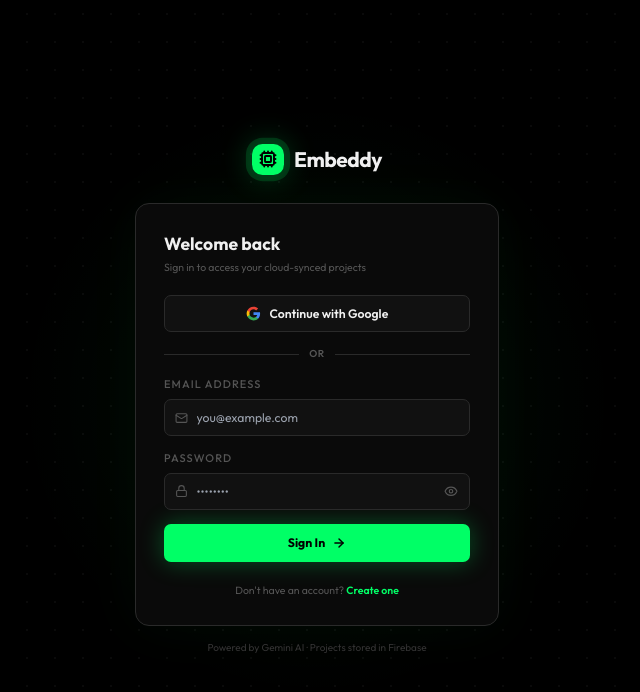
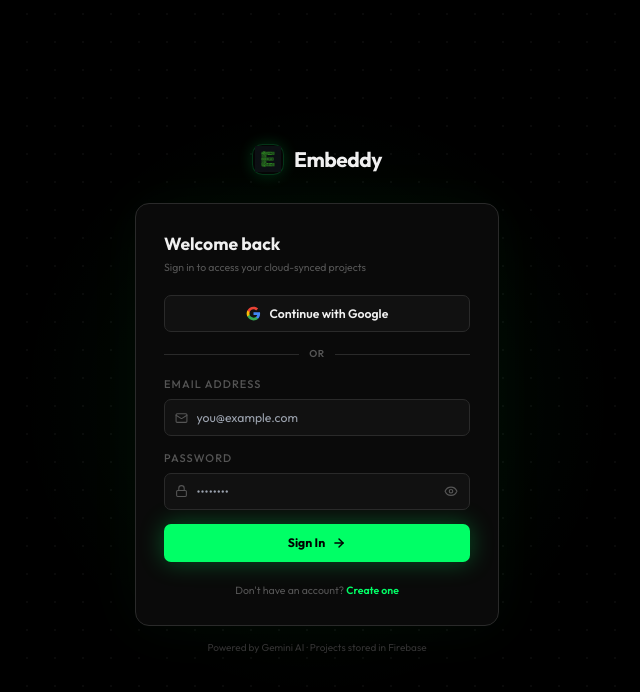
Before and after one commit to gavesh-uhh/embeddy, a Next.js app: page /auth/login in a window 1280 px wide. Shown: the top 692 px of the page, without its empty margins (323-963 px from the left). Built offline with nearby package versions, Linux system fonts and the light colour scheme; no server answers.

Commit message:
style: Use custom glowing logo image on login and register pages, and remove unused Cpu imports

```diff
--- a/src/app/auth/login/page.tsx
+++ b/src/app/auth/login/page.tsx
@@ -9,7 +9,7 @@
   signInWithPopup,
   googleProvider,
 } from "@/lib/firebase";
-import { Cpu, Mail, Lock, ArrowRight, Loader2, ShieldAlert, Eye, EyeOff } from "lucide-react";
+import { Mail, Lock, ArrowRight, Loader2, ShieldAlert, Eye, EyeOff } from "lucide-react";
 
 const inputStyle = {
   background: "var(--surface-raised)",
@@ -174,8 +174,8 @@
   return (
     <div className="fade-up">
       <div className="flex items-center gap-3 mb-8 justify-center">
-        <div className="w-9 h-9 rounded-xl flex items-center justify-center hero-icon" style={{ background: "var(--accent)", color: "#000" }}>
-          <Cpu size={18} strokeWidth={2.5} />
+        <div className="w-9 h-9 rounded-xl border border-[#00ff6630] bg-[#050505] shadow-[0_0_15px_rgba(0,255,102,0.18)] flex items-center justify-center p-0.5">
+          <img src="/icon.png" alt="Embeddy" className="w-full h-full object-contain" />
         </div>
         <span className="font-bold text-2xl tracking-tight" style={{ fontFamily: "Outfit, sans-serif", color: "var(--text-primary)" }}>
           Embeddy
--- a/src/app/auth/register/page.tsx
+++ b/src/app/auth/register/page.tsx
@@ -11,7 +11,7 @@
   updateProfile,
 } from "@/lib/firebase";
 import {
-  Cpu, Mail, Lock, User, ArrowRight, Loader2, ShieldAlert, CheckCircle2, Eye, EyeOff,
+  Mail, Lock, User, ArrowRight, Loader2, ShieldAlert, CheckCircle2, Eye, EyeOff,
 } from "lucide-react";
 
 export default function RegisterPage() {
@@ -96,11 +96,8 @@
   return (
     <div className="fade-up">
       <div className="flex items-center gap-3 mb-8 justify-center">
-        <div
-          className="w-9 h-9 rounded-xl flex items-center justify-center hero-icon"
-          style={{ background: "var(--accent)", color: "#000" }}
-        >
-          <Cpu size={18} strokeWidth={2.5} />
+        <div className="w-9 h-9 rounded-xl border border-[#00ff6630] bg-[#050505] shadow-[0_0_15px_rgba(0,255,102,0.18)] flex items-center justify-center p-0.5">
+          <img src="/icon.png" alt="Embeddy" className="w-full h-full object-contain" />
         </div>
         <span
           className="font-bold text-2xl tracking-tight"
```
